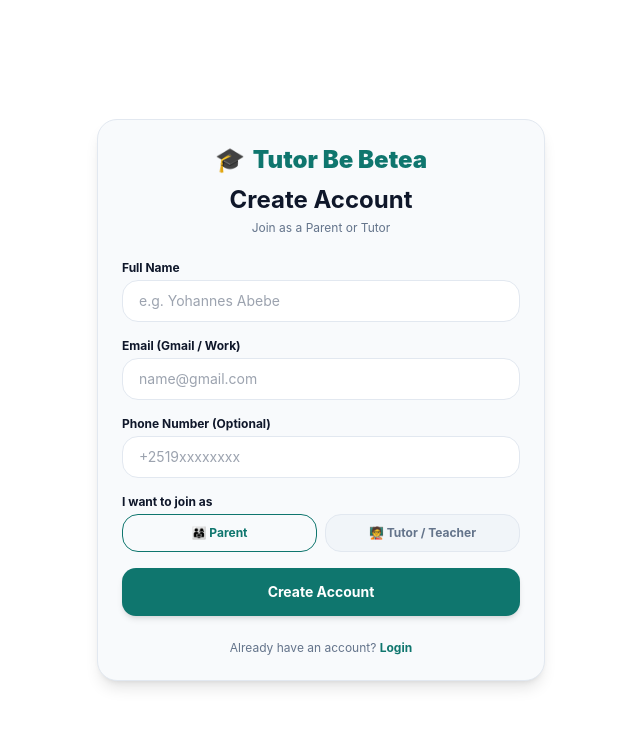
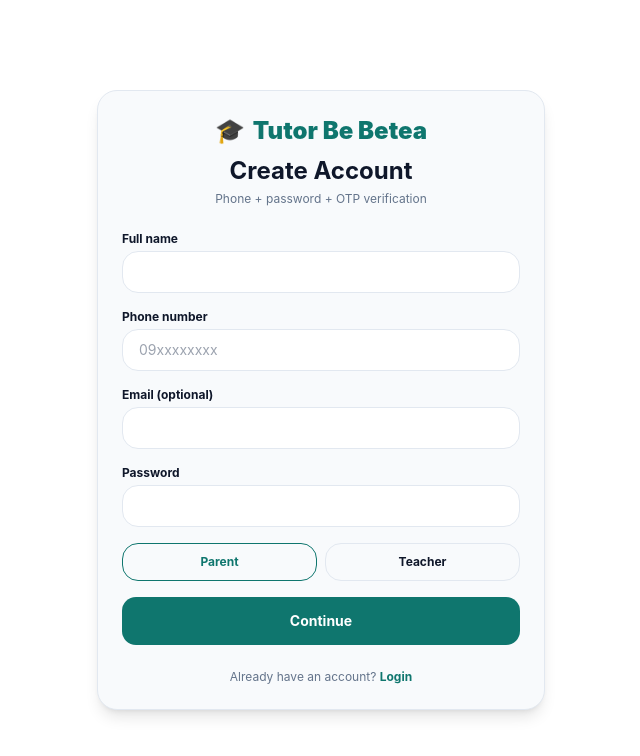
Before and after one commit to Zeordi/tutor-be-betea, a Next.js app in the folder apps/web/: page /register in a window 1280 px wide. Shown: the top 756 px of the page, without its empty margins (319-959 px from the left). Built offline with nearby package versions, Linux system fonts and the light colour scheme.

Commit message:
Update page.tsx

```diff
--- a/apps/web/app/(auth)/register/page.tsx
+++ b/apps/web/app/(auth)/register/page.tsx
@@ -7,45 +7,81 @@ import { setToken } from "@/lib/api";
 
 export default function RegisterPage() {
   const router = useRouter();
+  const [step, setStep] = useState<"form" | "otp">("form");
   const [fullName, setFullName] = useState("");
   const [email, setEmail] = useState("");
   const [phoneNumber, setPhoneNumber] = useState("");
+  const [password, setPassword] = useState("");
   const [role, setRole] = useState<"PARENT" | "TEACHER">("PARENT");
+  const [otp, setOtp] = useState("");
   const [loading, setLoading] = useState(false);
   const [message, setMessage] = useState("");
 
-  const getApiUrl = () => {
-    return process.env.NEXT_PUBLIC_API_URL || "http://localhost:4000";
-  };
+  const api = process.env.NEXT_PUBLIC_API_URL || "http://localhost:4000";
 
-  const handleRegister = async (e: React.FormEvent) => {
+  const handleSendOtp = async (e: React.FormEvent) => {
     e.preventDefault();
     setLoading(true);
     setMessage("");
+    try {
+      const res = await fetch(`${api}/auth/otp/send`, {
+        method: "POST",
+        headers: { "Content-Type": "application/json" },
+        body: JSON.stringify({ phoneNumber: phoneNumber.trim() }),
+      });
+      if (!res.ok) {
+        const err = await res.json().catch(() => ({}));
+        throw new Error(err.message || "Failed to send OTP");
+      }
+      setStep("otp");
+      setMessage("OTP sent to your phone");
+    } catch (err: any) {
+      setMessage(err.message || "Could not send OTP");
+    } finally {
+      setLoading(false);
+    }
+  };
 
+  const handleVerifyAndRegister = async (e: React.FormEvent) => {
+    e.preventDefault();
+    setLoading(true);
+    setMessage("");
     try {
-      const res = await fetch(`${getApiUrl()}/auth/register`, {
+      const verifyRes = await fetch(`${api}/auth/otp/verify`, {
         method: "POST",
         headers: { "Content-Type": "application/json" },
         body: JSON.stringify({
-          fullName,
-          email: email.trim() || undefined,
-          phoneNumber: phoneNumber.trim() || undefined,
-          role,
+          phoneNumber: phoneNumber.trim(),
+          code: otp.trim(),
         }),
       });
+      if (!verifyRes.ok) {
+        const err = await verifyRes.json().catch(() => ({}));
+        throw new Error(err.message || "Invalid OTP");
+      }
+      const verifyData = await verifyRes.json();
 
-      if (!res.ok) {
-        const err = await res.json().catch(() => ({}));
+      const registerRes = await fetch(`${api}/auth/register`, {
+        method: "POST",
+        headers: { "Content-Type": "application/json" },
+        body: JSON.stringify({
+          fullName: fullName.trim(),
+          email: email.trim() || undefined,
+          phoneNumber: phoneNumber.trim(),
+          password,
+          role,
+          verificationToken: verifyData.verificationToken,
+        }),
+      });
+      if (!registerRes.ok) {
+        const err = await registerRes.json().catch(() => ({}));
         throw new Error(err.message || "Registration failed");
       }
-
-      const data = await res.json();
+      const data = await registerRes.json();
       if (data.accessToken) setToken(data.accessToken);
-
       router.push(role === "TEACHER" ? "/teacher" : "/parent");
-    } catch (error: any) {
-      setMessage(error.message || "Something went wrong");
+    } catch (err: any) {
+      setMessage(err.message || "Registration failed");
     } finally {
       setLoading(false);
     }
@@ -58,86 +94,68 @@ export default function RegisterPage() {
           <Link href="/" className="text-2xl font-black text-[var(--primary)] inline-flex items-center gap-2 mb-2">
             <span>🎓</span> Tutor Be Betea
           </Link>
-          <h1 className="text-2xl font-bold text-[var(--foreground)]">Create Account</h1>
-          <p className="text-xs text-[var(--secondary)] mt-1">Join as a Parent or Tutor</p>
+          <h1 className="text-2xl font-bold">Create Account</h1>
+          <p className="text-xs text-[var(--secondary)] mt-1">Phone + password + OTP verification</p>
         </div>
 
-        <form onSubmit={handleRegister} className="space-y-4">
-          <div>
-            <label className="block text-xs font-bold mb-1 text-[var(--foreground)]">Full Name</label>
-            <input
-              type="text"
-              placeholder="e.g. Yohannes Abebe"
-              value={fullName}
-              onChange={(e) => setFullName(e.target.value)}
-              required
-              className="w-full rounded-xl border border-[var(--border)] bg-[var(--background)] px-4 py-2.5 text-sm outline-none focus:border-[var(--primary)]"
-            />
-          </div>
+        {step === "form" ? (
+          <form onSubmit={handleSendOtp} className="space-y-4">
+            <div>
+              <label className="block text-xs font-bold mb-1">Full name</label>
+              <input required value={fullName} onChange={(e) => setFullName(e.target.value)}
+                className="w-full rounded-xl border border-[var(--border)] bg-[var(--background)] px-4 py-2.5 text-sm outline-none" />
+            </div>
+            <div>
+              <label className="block text-xs font-bold mb-1">Phone number</label>
+              <input required type="tel" value={phoneNumber} onChange={(e) => setPhoneNumber(e.target.value)}
+                placeholder="09xxxxxxxx"
+                className="w-full rounded-xl border border-[var(--border)] bg-[var(--background)] px-4 py-2.5 text-sm outline-none" />
+            </div>
+            <div>
+              <label className="block text-xs font-bold mb-1">Email (optional)</label>
+              <input type="email" value={email} onChange={(e) => setEmail(e.target.value)}
+                className="w-full rounded-xl border border-[var(--border)] bg-[var(--background)] px-4 py-2.5 text-sm outline-none" />
+            </div>
+            <div>
+              <label className="block text-xs font-bold mb-1">Password</label>
+              <input required type="password" minLength={6} value={password}
+                onChange={(e) => setPassword(e.target.value)}
+                className="w-full rounded-xl border border-[var(--border)] bg-[var(--background)] px-4 py-2.5 text-sm outline-none" />
+            </div>
 
-          <div>
-            <label className="block text-xs font-bold mb-1 text-[var(--foreground)]">Email (Gmail / Work)</label>
-            <input
-              type="email"
-              placeholder="name@gmail.com"
-              value={email}
-              onChange={(e) => setEmail(e.target.value)}
-              required
-              className="w-full rounded-xl border border-[var(--border)] bg-[var(--background)] px-4 py-2.5 text-sm outline-none focus:border-[var(--primary)]"
-            />
-          </div>
-
-          <div>
-            <label className="block text-xs font-bold mb-1 text-[var(--foreground)]">Phone Number (Optional)</label>
-            <input
-              type="tel"
-              placeholder="+2519xxxxxxxx"
-              value={phoneNumber}
-              onChange={(e) => setPhoneNumber(e.target.value)}
-              className="w-full rounded-xl border border-[var(--border)] bg-[var(--background)] px-4 py-2.5 text-sm outline-none focus:border-[var(--primary)]"
-            />
-          </div>
-
-          <div>
-            <label className="block text-xs font-bold mb-1 text-[var(--foreground)]">I want to join as</label>
-            <div className="grid grid-cols-2 gap-2 mt-1">
-              <button
-                type="button"
-                onClick={() => setRole("PARENT")}
-                className={`py-2.5 px-3 rounded-xl border text-xs font-bold transition flex items-center justify-center gap-1.5 ${
-                  role === "PARENT"
-                    ? "border-[var(--primary)] bg-[var(--primary)]/10 text-[var(--primary)]"
-                    : "border-[var(--border)] bg-[var(--surface-2)] text-[var(--secondary)]"
-                }`}
-              >
-                👨‍👩‍👧 Parent
+            <div className="grid grid-cols-2 gap-2">
+              <button type="button" onClick={() => setRole("PARENT")}
+                className={`py-2.5 rounded-xl border text-xs font-bold ${role === "PARENT" ? "border-[var(--primary)] text-[var(--primary)]" : "border-[var(--border)]"}`}>
+                Parent
               </button>
-              <button
-                type="button"
-                onClick={() => setRole("TEACHER")}
-                className={`py-2.5 px-3 rounded-xl border text-xs font-bold transition flex items-center justify-center gap-1.5 ${
-                  role === "TEACHER"
-                    ? "border-[var(--primary)] bg-[var(--primary)]/10 text-[var(--primary)]"
-                    : "border-[var(--border)] bg-[var(--surface-2)] text-[var(--secondary)]"
-                }`}
-              >
-                🧑‍🏫 Tutor / Teacher
+              <button type="button" onClick={() => setRole("TEACHER")}
+                className={`py-2.5 rounded-xl border text-xs font-bold ${role === "TEACHER" ? "border-[var(--primary)] text-[var(--primary)]" : "border-[var(--border)]"}`}>
+                Teacher
               </button>
             </div>
-          </div>
 
-          {message && (
-            <p className="text-xs text-red-500 bg-red-50 p-2.5 rounded-lg text-center font-medium">{message}</p>
-          )}
-
-          <button
-            type="submit"
-            disabled={loading}
-            className="btn btn-primary w-full py-3 text-sm font-bold shadow-md hover:opacity-95 transition"
-          >
-            {loading ? "Creating Account..." : "Create Account"}
-          </button>
-        </form>
+            {message && <p className="text-xs text-red-500 text-center">{message}</p>}
+            <button type="submit" disabled={loading} className="btn btn-primary w-full py-3 text-sm font-bold">
+              {loading ? "Sending OTP..." : "Continue"}
+            </button>
+          </form>
+        ) : (
+          <form onSubmit={handleVerifyAndRegister} className="space-y-4">
+            <p className="text-xs text-[var(--secondary)]">
+              Enter OTP sent to <strong>{phoneNumber}</strong>
+            </p>
+            <input required type="text" inputMode="numeric" maxLength={6} value={otp}
+              onChange={(e) => setOtp(e.target.value)}
+              className="w-full rounded-xl border border-[var(--border)] px-4 py-3 text-center tracking-[0.3em] text-lg outline-none" />
+            {message && <p className="text-xs text-red-500 text-center">{message}</p>}
+            <button type="submit" disabled={loading} className="btn btn-primary w-full py-3 text-sm font-bold">
+              {loading ? "Creating account..." : "Verify & Create account"}
+            </button>
+            <button type="button" className="w-full text-xs text-[var(--secondary)]" onClick={() => setStep("form")}>
+              Back
+            </button>
+          </form>
+        )}
 
         <p className="text-xs text-[var(--secondary)] mt-6 text-center">
           Already have an account?{" "}
```
